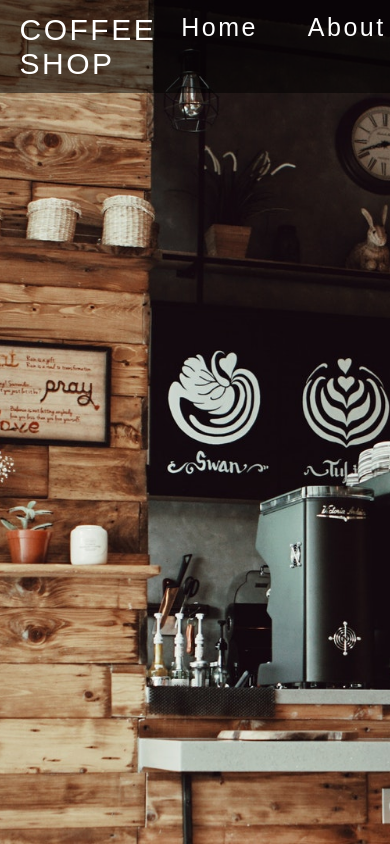
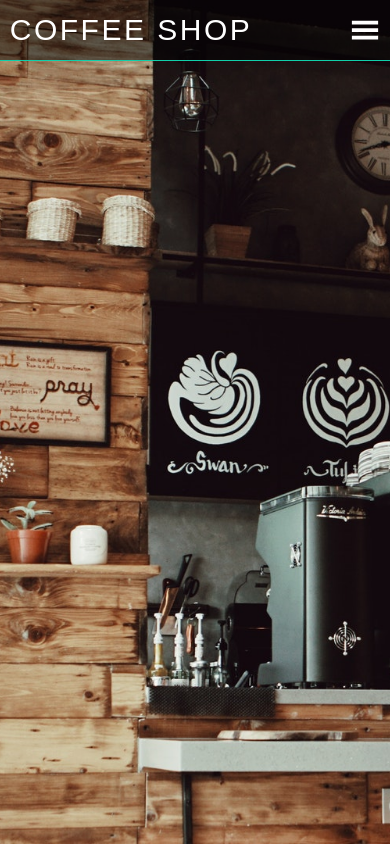
Before and after one commit to IonSibRe/react-coffee-shop, a React (Create React App) app: page / in a window 390 px wide. Built offline with nearby package versions, Linux system fonts and the light colour scheme.

Commit message:
Added Navbar Responsiveness

```diff
--- a/src/components/Navbar.js
+++ b/src/components/Navbar.js
@@ -1,4 +1,4 @@
-import React from "react";
+import React, { useRef } from "react";
 import { Link } from "react-router-dom";
 import { GiHamburgerMenu } from "react-icons/gi";
 import "../css/global/styles.scss";
@@ -27,19 +27,20 @@ function Navbar() {
 		},
 	];
 
+	const nav_ul = useRef(null);
+
+	const toggleClass = () => {
+		nav_ul.current.classList.toggle("open");
+	};
+
 	return (
 		<nav className="nav">
-			<div className="nav-inner-container">
-				<div className="nav-hamburger-container">
-					<button className="hamburger-btn">
+			<div className="nav-inner">
+				<h2 className="nav-title">Coffee Shop</h2>
+				<button className="toggle-btn" onClick={toggleClass}>
 					<GiHamburgerMenu />
 				</button>
-				</div>
-				<div className="nav-logo-container">
-					<h2 className="nav-logo">Coffee Shop</h2>
-				</div>
-				<div className="nav-links-container">
-					<ul className="nav-ul">
+				<ul className="nav-ul" ref={nav_ul}>
 					{pages.map((page) => {
 						const { id, link, name } = page;
 						return (
@@ -52,7 +53,6 @@ function Navbar() {
 					})}
 				</ul>
 			</div>
-			</div>
 		</nav>
 	);
 }
--- a/src/css/global/_config.scss
+++ b/src/css/global/_config.scss
@@ -6,7 +6,7 @@ $h2-size: 3rem;
 $h3-size: 2.5rem;
 $h4-size: 2rem;
 
-$nav-link-size: 2.5rem;
+$nav-link-size: 2rem;
 
 $default-font-family: Arial, Helvetica, sans-serif;
 
--- a/src/css/global/_navbar.scss
+++ b/src/css/global/_navbar.scss
@@ -1,50 +1,90 @@
-@import "./config";
-
 .nav {
 	width: 100vw;
 	position: fixed;
 	background-color: rgba($color: #000000, $alpha: 0.5);
 }
 
-.nav-inner-container {
+.nav-inner {
 	width: 90%;
 	margin: 0 auto;
-	padding: 1.25rem 0;
+	padding: 1.275rem 0;
 	display: flex;
 	justify-content: space-between;
-
-	// Hamburger Menu
-	.nav-hamburger-container {
-		display: none;
-	}
-
-	// Logo Container
-	.nav-logo-container {
-		display: flex;
 	align-items: center;
 
-		.nav-logo {
+	.nav-title {
 		@include text-styling;
 		font-size: $h2-size;
 		color: $text-color;
 	}
+
+	.toggle-btn {
+		display: none;
+		font-size: 3rem;
+		border: none;
+		color: $text-color;
+		background-color: transparent;
+		outline: none;
+		cursor: pointer;
 	}
 
-	// Links Container
-	.nav-links-container {
 	.nav-ul {
+		height: auto;
 		display: flex;
 	}
 
 	.nav-li {
-			margin: 0 2.5rem;
+		margin: 0 2rem;
 	}
 
 	.nav-a {
+		@include text-styling;
 		font-size: $nav-link-size;
 		color: $text-color;
-			text-transform: capitalize;
-			letter-spacing: 0.25rem;
 	}
 }
+
+@media screen and (max-width: 992px) {
+	.nav-inner {
+		width: 95%;
 	}
+
+	.nav-inner .nav-li {
+		margin: 0 1rem;
+	}
+}
+
+@media screen and (max-width: 768px) {
+	.nav {
+		min-height: 60px;
+	}
+
+	.nav-inner .toggle-btn {
+		@include flex-center;
+	}
+
+	.nav-inner .nav-ul {
+		max-height: 0;
+		height: calc(100vh - 60px);
+		width: 100%;
+		position: absolute;
+		left: 0;
+		top: 60px;
+		flex-direction: column;
+		align-items: center;
+		border-top: 1px solid #10cfaa;
+		background-color: rgba($color: #000000, $alpha: 0.5);
+		overflow: hidden;
+		transition: 0.3s;
+	}
+
+	.nav-inner .nav-li {
+		width: 100%;
+		margin: 2rem 0;
+		text-align: center;
+	}
+
+	.nav-inner .nav-ul.open {
+		max-height: 250px;
+	}
+}
```
Also changed, not shown: 1 other file (tests, documents, lock files or other folders). Lines whose indentation alone changed are shown as unchanged.
